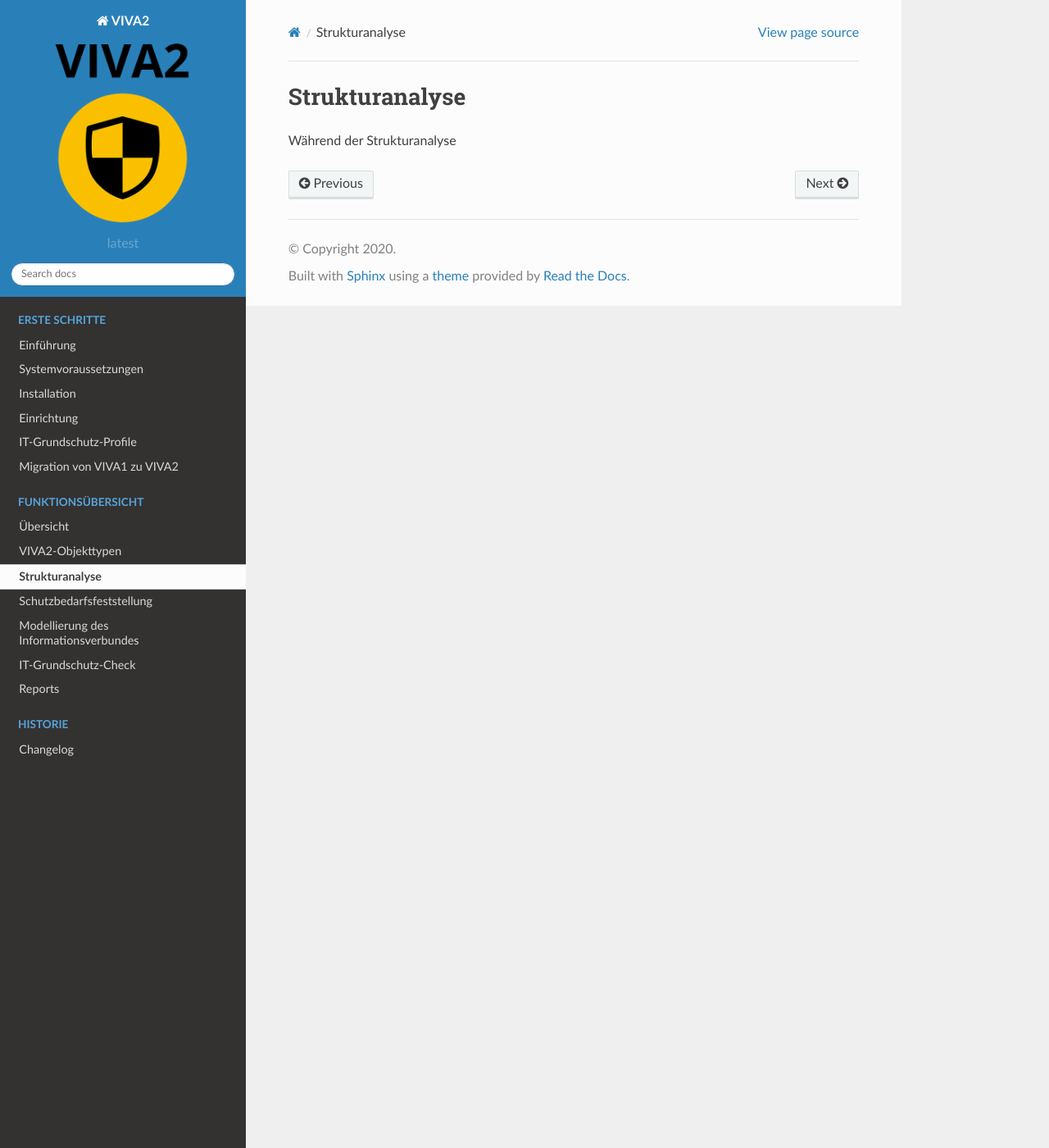
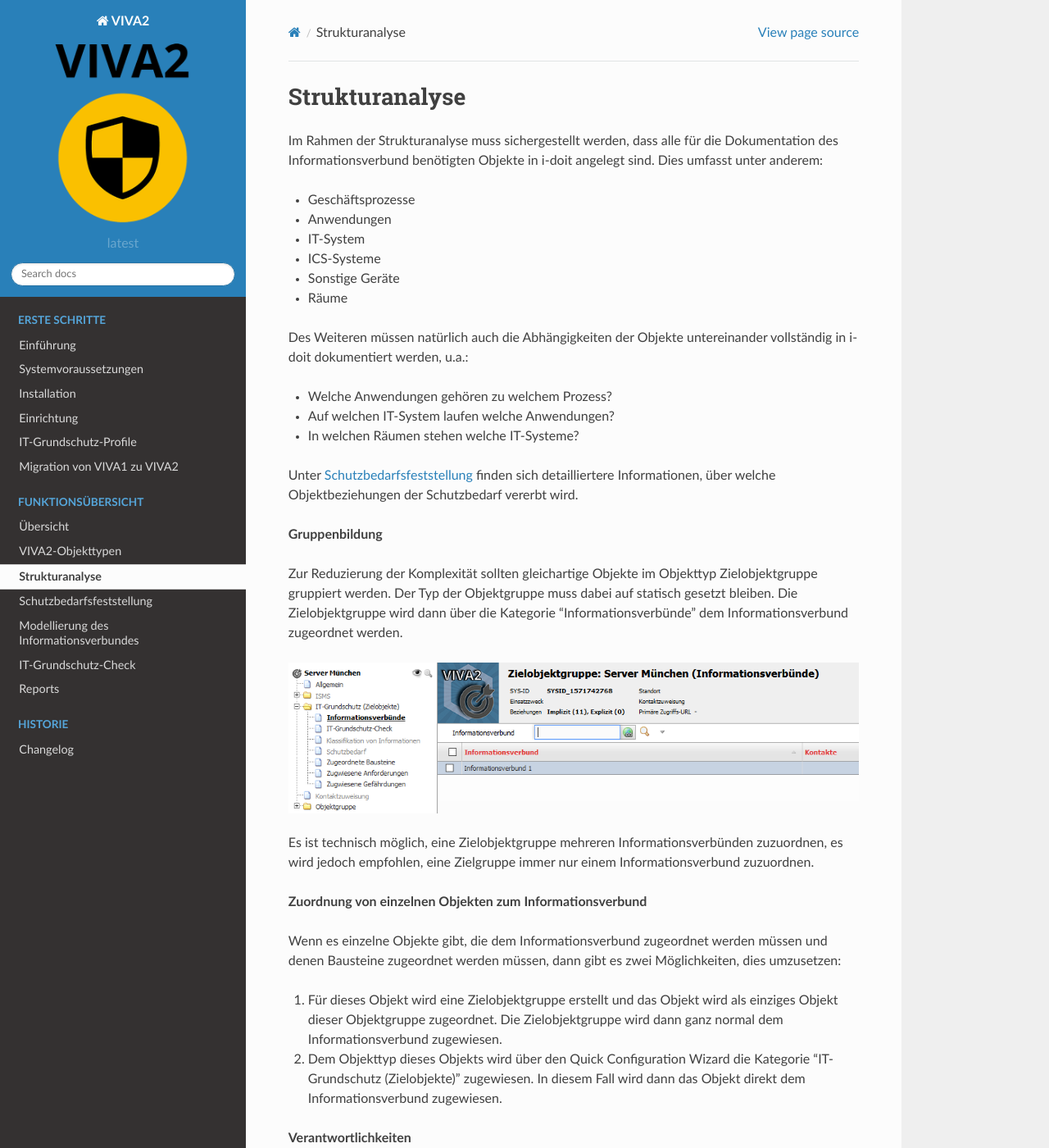
Before and after one commit to becon-de/isms.addon.docs, a Sphinx documentation site: the page built from doc/strukturanalyse.rst, in a window 1280 px wide and 1400 px high. Shown: the whole window at 82% size. Built offline with Sphinx 7.4.7 and the Read the Docs theme 2.0.0, drawn with Linux system fonts in a browser that asks for light colours; some of the changed text lies outside the part shown.

Commit message:
VIVA-63: Add content for strukturanalyse, fix some links

```diff
--- a/doc/strukturanalyse.rst
+++ b/doc/strukturanalyse.rst
@@ -2,4 +2,57 @@
 Strukturanalyse
 ###############
 
-Während der Strukturanalyse
+Im Rahmen der Strukturanalyse muss sichergestellt werden, dass alle für die Dokumentation des Informationsverbund benötigten Objekte in i-doit angelegt sind. Dies umfasst unter anderem:
+
+* Geschäftsprozesse
+* Anwendungen
+* IT-System
+* ICS-Systeme
+* Sonstige Geräte
+* Räume
+
+Des Weiteren müssen natürlich auch die Abhängigkeiten der Objekte untereinander vollständig in i-doit dokumentiert werden, u.a.:
+
+* Welche Anwendungen gehören zu welchem Prozess?
+* Auf welchen IT-System laufen welche Anwendungen?
+* In welchen Räumen stehen welche IT-Systeme?
+
+Unter :doc:`schutzbedarfsfeststellung` finden sich detailliertere Informationen, über welche Objektbeziehungen der Schutzbedarf vererbt wird.
+
+
+**Gruppenbildung**
+
+Zur Reduzierung der Komplexität sollten gleichartige Objekte im Objekttyp Zielobjektgruppe gruppiert werden. Der Typ der Objektgruppe muss dabei auf statisch gesetzt bleiben. Die Zielobjektgruppe wird dann über die Kategorie "Informationsverbünde" dem Informationsverbund zugeordnet werden.
+
+.. image:: img/strukturanalyse2.png
+
+Es ist technisch möglich, eine Zielobjektgruppe mehreren Informationsverbünden zuzuordnen, es wird jedoch empfohlen, eine Zielgruppe immer nur einem Informationsverbund zuzuordnen.
+
+
+**Zuordnung von einzelnen Objekten zum Informationsverbund**
+
+Wenn es einzelne Objekte gibt, die dem Informationsverbund zugeordnet werden müssen und denen Bausteine zugeordnet werden müssen, dann gibt es zwei Möglichkeiten, dies umzusetzen:
+
+#. Für dieses Objekt wird eine Zielobjektgruppe erstellt und das Objekt wird als einziges Objekt dieser Objektgruppe zugeordnet. Die Zielobjektgruppe wird dann ganz normal dem Informationsverbund zugewiesen.
+#. Dem Objekttyp dieses Objekts wird über den Quick Configuration Wizard die Kategorie "IT-Grundschutz (Zielobjekte)" zugewiesen. In diesem Fall wird dann das Objekt direkt dem Informationsverbund zugewiesen.
+
+
+**Verantwortlichkeiten**
+
+Bei allen relevanten Objekten sollte die Dokumentation der Verantwortlichkeiten über die Kategorie Kontaktzuweisung vorgenommen werden.
+
+
+**Bereinigter Netzplan**
+
+Der bereinigte Netzplan sollte in der Kategorie "Informationsverbund" am Informationsverbund verlinkt werden.
+
+.. image:: img/strukturanalyse3.png
+
+
+**Kommunikationsverbindungen**
+
+Die zu dokumentierenden Kommunikationsverbindungen werden über den neuen `Objekttypen Kommunikationsverbindung <objekttypen.html#objekttyp-kommunikationsverbindung>`_ in i-doit eingepflegt.
+
+.. image:: img/strukturanalyse3.png
+
+Wenn in der Kategorie "Kommunikationsverbindung" Objekte bei "Verbindungsteilnehmer" eingetragen sind, dann wird in der Schutzbedarfsfeststellung der Schutzbedarf von diesen Objekten auf die Kommunikationsvererbung vererbt.
```
Also changed, not shown: doc/objekttypen.rst (+2 -8 lines), doc/uebersicht.rst (+6 -6 lines), doc/img/strukturanalyse2.png (added), doc/img/strukturanalyse3.png (added), doc/img/strukturanalyse4.png (added).
